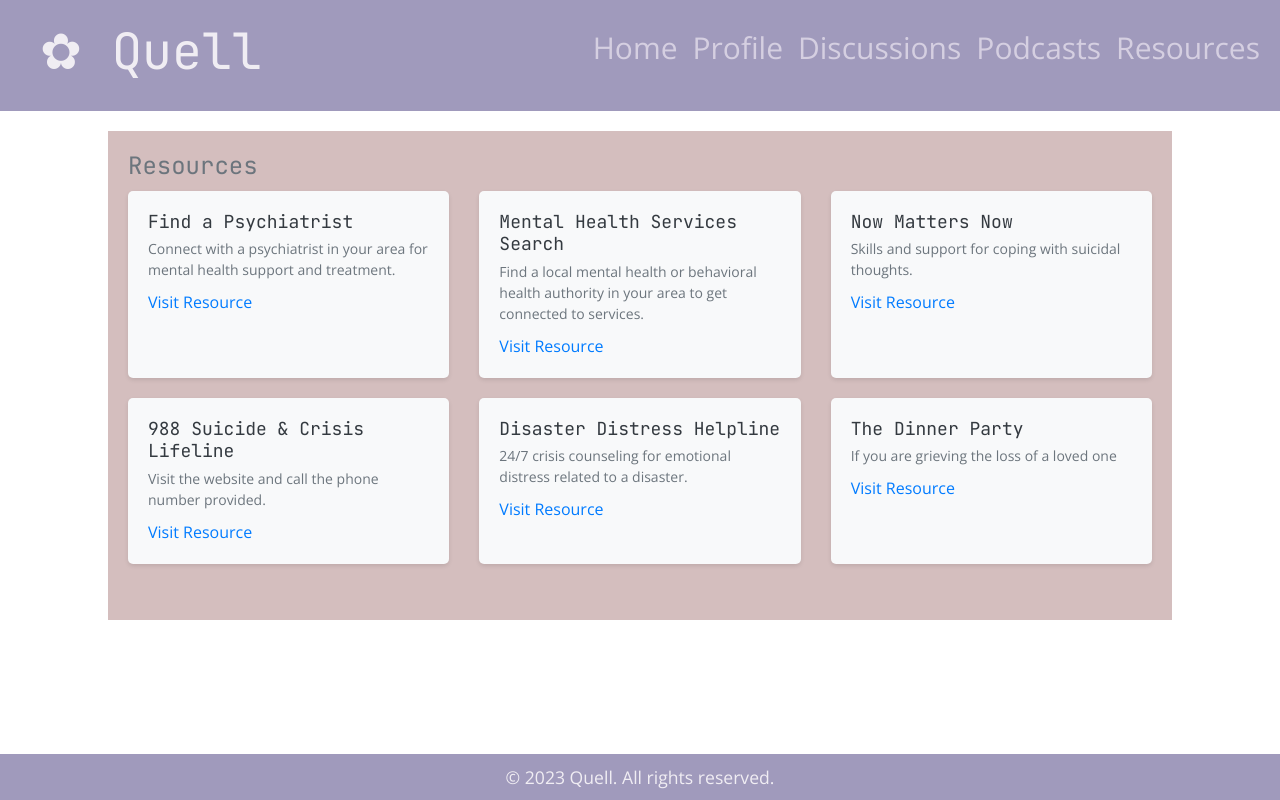
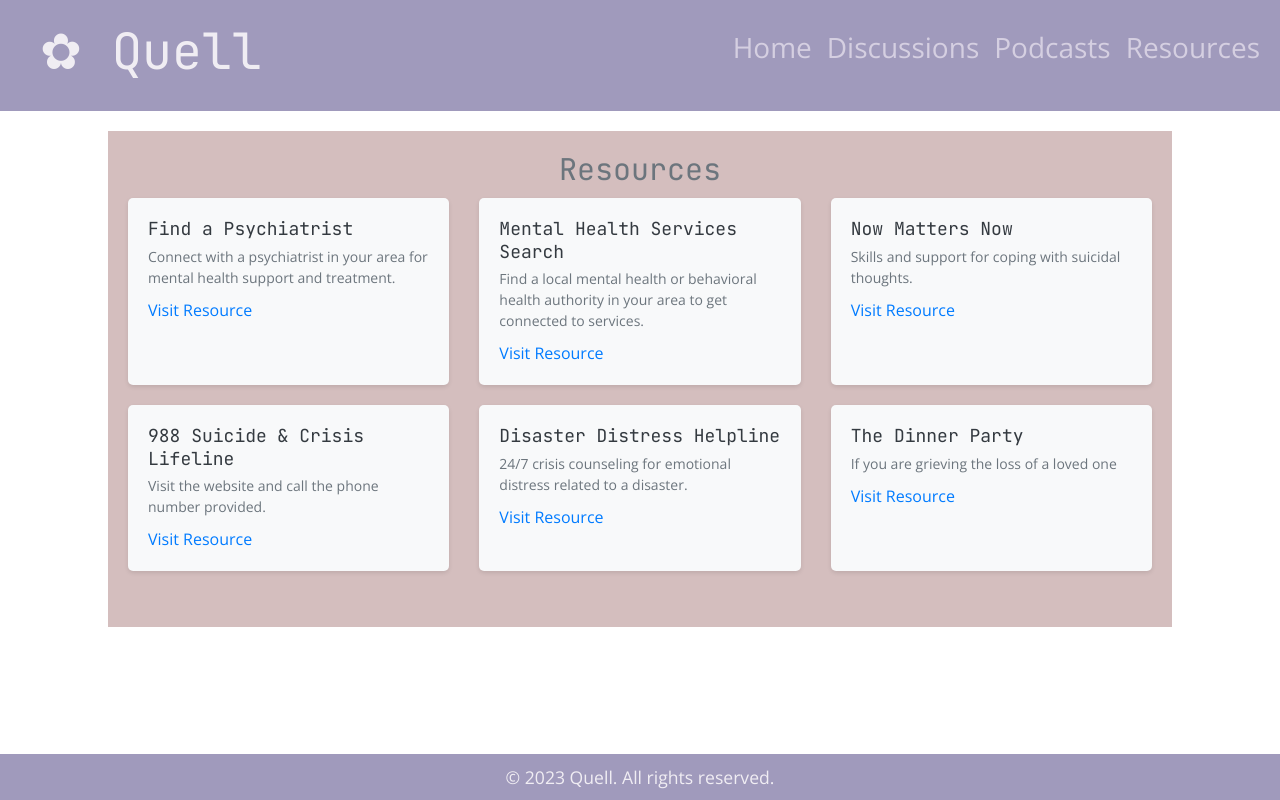
Before and after one commit to roshniipatel/quell, a React (Create React App) app in the folder client/: page /resources in a window 1280 px wide. Built offline with nearby package versions, Linux system fonts and the light colour scheme.

Commit message:
minor footer and header changes

```diff
--- a/client/src/assets/css/Header.css
+++ b/client/src/assets/css/Header.css
@@ -21,11 +21,14 @@ nav {
   align-items: center;
   list-style-type: none;
   font-size: 20px;
+  text-align: right;
+  justify-content: space-evenly;
 }
 
 .nav-links li {
   margin-left: 15px;
-  font-size: 30px;
+  font-size: 28px;
+  /* font-family: monospace; */
 }
 
 .nav-links a {
--- a/client/src/assets/css/Podcast.css
+++ b/client/src/assets/css/Podcast.css
@@ -5,7 +5,8 @@
 }
 
 .podcasts h2 {
-  font-size: 24px;
+  font-size: 30px;
+  text-align: center;
   margin-bottom: 10px;
   color: #6c757d;
 }
--- a/client/src/assets/css/Resources.css
+++ b/client/src/assets/css/Resources.css
@@ -5,7 +5,8 @@
 }
 
 .resources h2 {
-  font-size: 24px;
+  font-size: 30px;
+  text-align: center;
   margin-bottom: 10px;
   color: #6c757d;
 }
--- a/client/src/components/Footer.js
+++ b/client/src/components/Footer.js
@@ -1,14 +1,24 @@
 import React from 'react';
+import { useLocation } from 'react-router-dom';
 import '../assets/css/Footer.css';
 
 const Footer = () => {
   const currentYear = new Date().getFullYear();
+  const location = useLocation();
+
+  // the footer will only show on the allowed paths
+  const allowedPaths = ['/', '/podcasts', '/resources'];
+
+  const shouldShowFooter = allowedPaths.includes(location.pathname);
+
+  if (!shouldShowFooter) {
+    return null;
+  }
 
   return (
     <footer>
       <div className="container">
         <p>&copy; {currentYear} Quell. All rights reserved.</p>
-        {/* we can add additional footer content as needed */}
       </div>
     </footer>
   );
--- a/client/src/components/Header.js
+++ b/client/src/components/Header.js
@@ -1,8 +1,15 @@
 import React from 'react';
 import { Link } from 'react-router-dom';
+import Auth from '../utils/auth';
 import '../assets/css/Header.css';
 
 const Header = () => {
+  const loggedIn = Auth.loggedIn();
+
+  // const handleLogout = () => {
+  //   Auth.logout();
+  // };
+
   return (
     <header>
       <nav>
@@ -13,9 +20,16 @@ const Header = () => {
           <li>
             <Link to="/">Home</Link>
           </li>
-          <li>
-            <Link to="/profile">Profile</Link>
-          </li>
+          {loggedIn ? (
+            <>
+              <li>
+                <Link to="/profile">Profile</Link>
+              </li>
+              {/* <li>
+                <button onClick={handleLogout}>Logout</button>
+              </li> */}
+            </>
+          ) : null}
           <li>
             <Link to="/discussions">Discussions</Link>
           </li>
@@ -25,7 +39,6 @@ const Header = () => {
           <li>
             <Link to="/resources">Resources</Link>
           </li>
-          {/* we can add more navigation links as needed */}
         </ul>
       </nav>
     </header>
--- a/client/src/components/Navbar.js
+++ b/client/src/components/Navbar.js
@@ -17,7 +17,6 @@ const NavBar = () => {
         <li>
           <Link to="/profile">Profile</Link>
         </li>
-        {/* we can add more navigation links as needed */}
       </ul>
     </nav>
   );
--- a/client/src/pages/Home.js
+++ b/client/src/pages/Home.js
@@ -37,7 +37,6 @@ const Home = () => {
       <div className="content-section">
         <h2>Explore, Connect, and Thrive</h2>
         <p>Discover a supportive community where you can share your experiences, learn from others, and find helpful resources to support your mental well-being.</p>
-        {/* Add additional content sections as needed */}
       </div>
     </div>
   );
```
